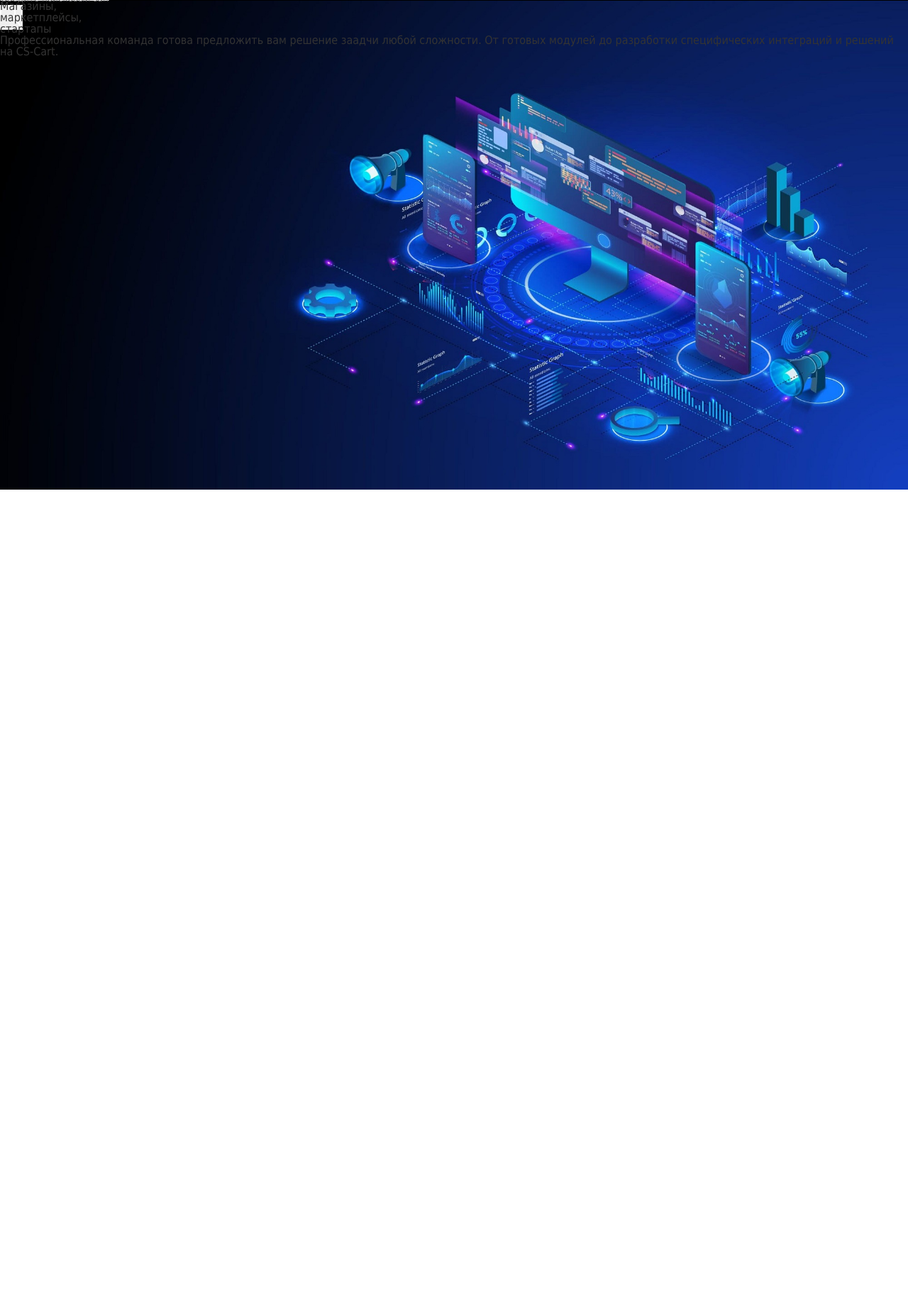
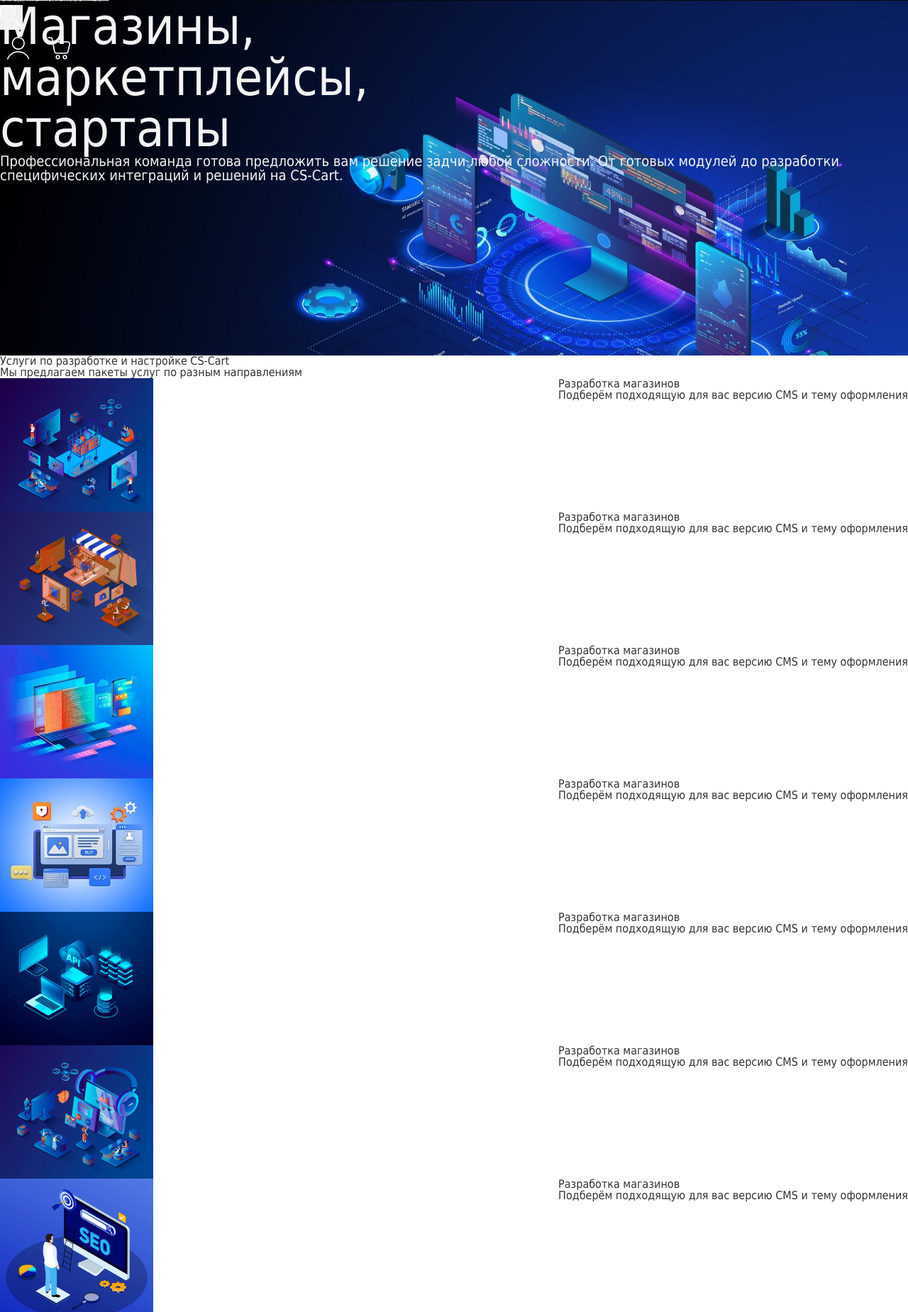
Before and after one commit to AleksandrMelexin/MUCTR-Web, a PHP site: page / in a window 1280 px wide. Shown: the part 99-1948 px from the top of the page at 71% size. Before the commit the page ends 789 px from the top, so only its background shows below. Run offline with PHP 8.4, Linux system fonts and the light colour scheme.

Commit message:
КР 1 остались стили

```diff
--- a/KR1/public_html/css/main.css
+++ b/KR1/public_html/css/main.css
@@ -1,11 +1,102 @@
-html,body,div,span,applet,object,iframe,h1,h2,h3,h4,h5,h6,p,blockquote,pre,a,abbr,acronym,address,big,cite,code,del,dfn,em,img,ins,kbd,q,s,samp,small,strike,strong,sub,sup,tt,var,b,u,i,center,dl,dt,dd,ol,ul,li,fieldset,form,label,legend,table,caption,tbody,tfoot,thead,tr,th,td,article,aside,canvas,details,embed,figure,figcaption,footer,header,menu,nav,output,ruby,section,summary,time,mark,audio,video{vertical-align:baseline;font-weight:inherit;font-style:inherit;font-size:100%;border:0 none;outline:0;padding:0;margin:0;font-family:Tahoma,Verdana,sans-serif;color:#333}article,aside,details,figcaption,figure,footer,header,menu,nav,section{display:block}body{line-height:1;width:100%;height:100%}ol,ul{list-style:none}blockquote,q{quotes:none}blockquote:before,blockquote:after,q:before,q:after{content:none}table{border-collapse:collapse;border-spacing:0}hr{display:block;height:1px;border:0 none;border-top:1px solid #000;margin:0;padding:0}a,a:hover,a:visited,a:active{cursor:pointer;text-decoration:none}strong{font-weight:bold}i{font-style:italic}sub{vertical-align:sub}sup{vertical-align:super}form{display:block}input,select,button{font-family:Tahoma,Verdana,sans-serif;vertical-align:middle;padding:0;margin:0}button{cursor:pointer;border:0}textarea{font-family:Tahoma,Verdana,sans-serif;padding:0}
+html, body, div, span, applet, object, iframe, h1, h2, h3, h4, h5, h6, p, blockquote, pre, a, abbr, acronym, address, big, cite, code, del, dfn, em, img, ins, kbd, q, s, samp, small, strike, strong, sub, sup, tt, var, b, u, i, center, dl, dt, dd, ol, ul, li, fieldset, form, label, legend, table, caption, tbody, tfoot, thead, tr, th, td, article, aside, canvas, details, embed, figure, figcaption, footer, header, menu, nav, output, ruby, section, summary, time, mark, audio, video {
+    vertical-align: baseline;
+    font-weight: inherit;
+    font-style: inherit;
+    font-size: 100%;
+    border: 0 none;
+    outline: 0;
+    padding: 0;
+    margin: 0;
+    font-family: Tahoma, Verdana, sans-serif;
+    color: #333
+}
+
+article, aside, details, figcaption, figure, footer, header, menu, nav, section {
+    display: block
+}
+
+body {
+    line-height: 1;
+    width: 100%;
+    height: 100%
+}
+
+ol, ul {
+    list-style: none
+}
+
+blockquote, q {
+    quotes: none
+}
+
+blockquote:before, blockquote:after, q:before, q:after {
+    content: none
+}
+
+table {
+    border-collapse: collapse;
+    border-spacing: 0
+}
+
+hr {
+    display: block;
+    height: 1px;
+    border: 0 none;
+    border-top: 1px solid #000;
+    margin: 0;
+    padding: 0
+}
+
+a, a:hover, a:visited, a:active {
+    cursor: pointer;
+    text-decoration: none
+}
+
+strong {
+    font-weight: bold
+}
+
+i {
+    font-style: italic
+}
+
+sub {
+    vertical-align: sub
+}
+
+sup {
+    vertical-align: super
+}
+
+form {
+    display: block
+}
+
+input, select, button {
+    font-family: Tahoma, Verdana, sans-serif;
+    vertical-align: middle;
+    padding: 0;
+    margin: 0
+}
+
+button {
+    cursor: pointer;
+    border: 0
+}
+
+textarea {
+    font-family: Tahoma, Verdana, sans-serif;
+    padding: 0
+}
+
 div {
     box-sizing: border-box;
 }
+
 nav > div {
     width: 100%;
     height: 100px;
-    background-color: #000;
+    background-color: #080808;
 }
 
 nav > div > img {
@@ -16,16 +107,39 @@ nav > form {
     display: block;
     float: left;
 }
-nav > div > form > input, nav > div > form > input{
+
+nav > div > form > input, nav > div > form > input {
     display: block;
     margin: 0px;
 }
 
 header > div {
-    width: 100%;
-    height: 1000px;
     display: block;
     background-image: url("../img/back.jpg");
     background-repeat: no-repeat;
-    background-size: contain;
+    background-size: cover;
+    width: 100%;
+    height: 500px;
 }
+
+header > div > h1 {
+    font-size: 72px;
+    letter-height: 80px;
+    color: #f4f4f4;
+}
+
+header > div > p {
+    font-size: 20px;
+    letter-height: 28px;
+    color: #f4f4f4;
+}
+main > div > img {
+    float: left;
+}
+main > div > div {
+    float: right;
+}
+main > div {
+    width: 100%;
+    height: 188px;
+}
--- a/KR1/public_html/index.html
+++ b/KR1/public_html/index.html
@@ -14,6 +14,8 @@
                 <input type="text" id="search_field" name="search" placeholder="Введите поисковый запрос">
                 <button type="submit"><img alt="поиск" src="img/search.png"></button>
             </form>
+            <img alt="пользователь" src="img/user.png">
+            <img alt="корзина" src="img/cart.png">
         </div>
     </nav>
     <header>
@@ -23,9 +25,62 @@
                 маркетплейсы,<br>
                 стартапы<br>
             </h1>
-            <p>Профессиональная команда готова предложить вам решение заадчи любой сложности. От готовых модулей до разработки специфических интеграций и решений на CS-Cart.</p>
+            <p>Профессиональная команда готова предложить вам решение задчи любой сложности. От готовых модулей до разработки специфических интеграций и решений на CS-Cart.</p>
         </div>
     </header>
+    <main>
+        <h2>Услуги по разработке и настройке CS-Cart</h2>
+        <p>Мы предлагаем пакеты услуг по разным направлениям</p>
+        <div>
+            <img alt="u1" src="img/u1.jpg">
+            <div>
+                <h2>Разработка магазинов</h2>
+                <p>Подберём подходящую для вас версию CMS и тему оформления</p>
+            </div>
+        </div>
+        <div>
+            <img alt="u2" src="img/u2.jpg">
+            <div>
+                <h2>Разработка магазинов</h2>
+                <p>Подберём подходящую для вас версию CMS и тему оформления</p>
+            </div>
+        </div>
+        <div>
+            <img alt="u3" src="img/u3.jpg">
+            <div>
+                <h2>Разработка магазинов</h2>
+                <p>Подберём подходящую для вас версию CMS и тему оформления</p>
+            </div>
+        </div>
+        <div>
+            <img alt="u4" src="img/u4.jpg">
+            <div>
+                <h2>Разработка магазинов</h2>
+                <p>Подберём подходящую для вас версию CMS и тему оформления</p>
+            </div>
+        </div>
+        <div>
+            <img alt="u5" src="img/u5.jpg">
+            <div>
+                <h2>Разработка магазинов</h2>
+                <p>Подберём подходящую для вас версию CMS и тему оформления</p>
+            </div>
+        </div>
+        <div>
+            <img alt="u6" src="img/u6.jpg">
+            <div>
+                <h2>Разработка магазинов</h2>
+                <p>Подберём подходящую для вас версию CMS и тему оформления</p>
+            </div>
+        </div>
+        <div>
+            <img alt="u7" src="img/u7.jpg">
+            <div>
+                <h2>Разработка магазинов</h2>
+                <p>Подберём подходящую для вас версию CMS и тему оформления</p>
+            </div>
+        </div>
+    </main>
 <body>
 </body>
 </html>
```
Also changed, not shown: KR1/materials/111.jpg (added), 1 other file.
